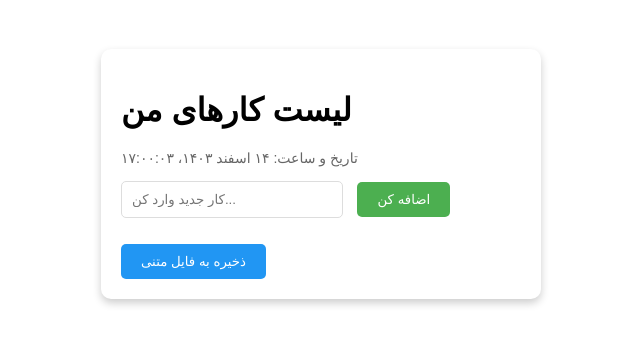
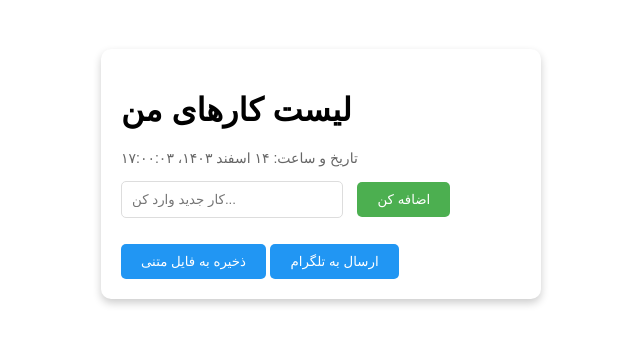
Before and after one commit to faezehsajadi/RemoteJobProjects, a website: page index.html in a window 1280 px wide. Shown: the part 226-570 px from the top of the page, without its empty margins (319-959 px from the left). Drawn offline with Linux system fonts and the light colour scheme.

Commit message:
add change aout function sendtotelegram

```diff
--- a/index.html
+++ b/index.html
@@ -98,10 +98,11 @@
             margin-left: 10px;
         }
 
-        #saveToFileButton {
+        #saveToFileButton,
+        #sendToTelegramButton {
             margin-top: 10px;
             background-color: #2196F3;
-            /* آبی برای دکمه ذخیره */
+            /* آبی برای دکمه‌ها */
             padding: 10px 20px;
             border: none;
             border-radius: 5px;
@@ -109,7 +110,8 @@
             cursor: pointer;
         }
 
-        #saveToFileButton:hover {
+        #saveToFileButton:hover,
+        #sendToTelegramButton:hover {
             background-color: #1976D2;
         }
     </style>
@@ -124,6 +126,7 @@
         <button onclick="addTask()">اضافه کن</button>
         <ul id="taskList"></ul>
         <button id="saveToFileButton" onclick="saveTasksToFile()">ذخیره به فایل متنی</button>
+        <button id="sendToTelegramButton" onclick="sendToTelegram()">ارسال به تلگرام</button>
     </div>
     <script src="script.js"></script>
 </body>
--- a/script.js
+++ b/script.js
@@ -103,3 +103,24 @@ function saveTasksToFile() {
     document.body.removeChild(a);
     window.URL.revokeObjectURL(url);
 }
+
+// تابع جدید برای ارسال به تلگرام از طریق Netlify
+async function sendToTelegram() {
+    try {
+        const response = await fetch('/.netlify/functions/send-to-telegram', {
+            method: 'POST',
+            headers: { 'Content-Type': 'application/json' },
+            body: JSON.stringify({ tasks })
+        });
+
+        if (!response.ok) {
+            throw new Error('Failed to send to Telegram');
+        }
+
+        const result = await response.json();
+        alert(result.message || 'List sent to Telegram successfully');
+    } catch (error) {
+        console.error('Error sending to Telegram:', error);
+        alert('Error sending to Telegram');
+    }
+}
```
Also changed, not shown: 1 other file.
